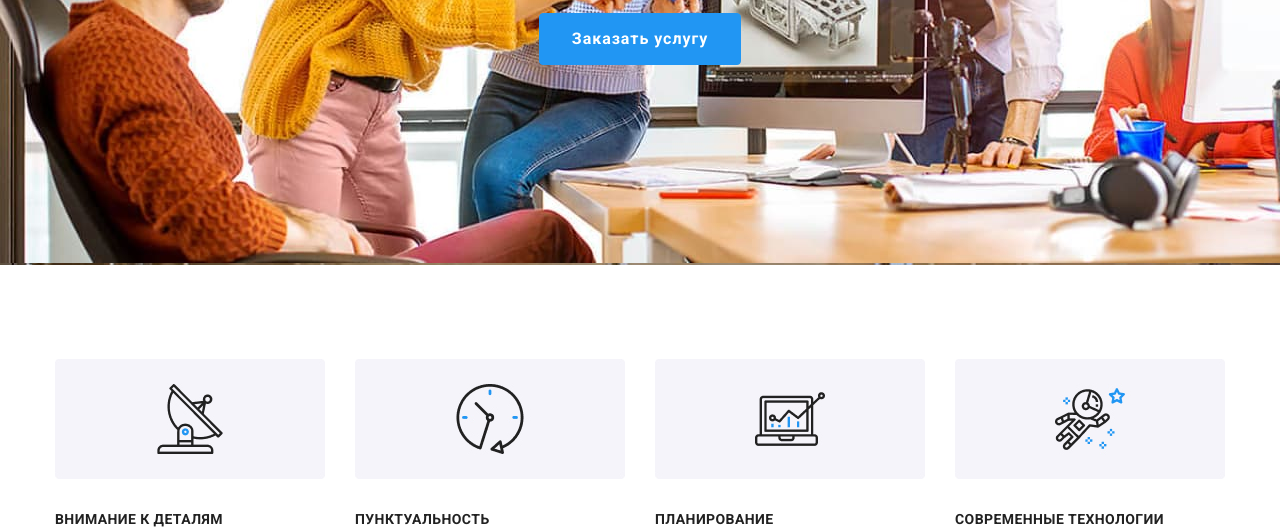
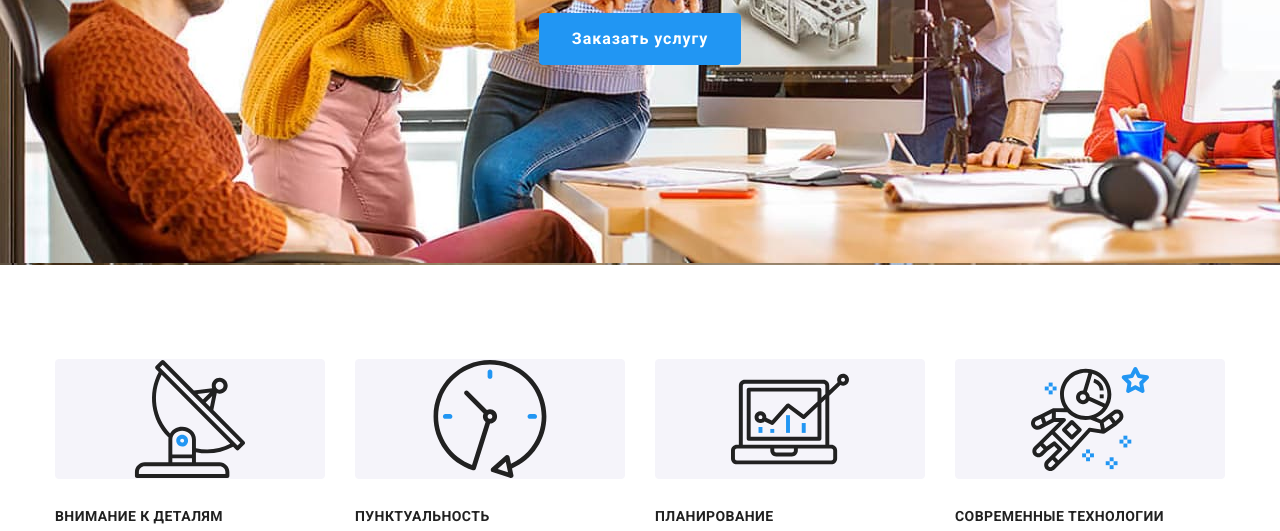
Before and after one commit to macnazar/goit-markup-hw-03, a plain HTML site: page index.html in a window 1280 px wide. Shown: the part 419-950 px from the top of the page. Drawn offline with Linux system fonts and the light colour scheme.

Commit message:
hw-03-html-css
Доопрацьована версія.Виправлено зауваження.

```diff
--- a/css/styles.css
+++ b/css/styles.css
@@ -35,7 +35,7 @@ ul {
 
 body {
   background: #ffffff;
-  font-family: "Roboto", sans-serif;
+  font-family: 'Roboto', sans-serif;
   font-size: 14px;
   color: #212121;
 }
@@ -191,6 +191,14 @@ body {
 }
 
 .img-about-us {
+  display: flex;
+  justify-content: center;
+  width: 270px;
+  height: 120px;
+
+  background: #f5f4fa;
+  border: 1px solid #f5f4fa;
+  border-radius: 4px;
   margin-bottom: 30px;
 }
 
--- a/index.html
+++ b/index.html
@@ -65,11 +65,12 @@
         <div class="container">
           <ul class="about-us-list list">
             <li class="about-us-list-item">
+              <div class="img-about-us">
                 <img
-                class="img-about-us"
-                src="./images/attention.jpg"
+                  src="./images/about-as/attention.svg"
                   alt="изображение спутниковой антенны"
                 />
+              </div>
               <h3 class="about-us-subtitle">Внимание к деталям</h3>
 
               <p class="about-us-description">
@@ -80,11 +81,12 @@
             </li>
 
             <li class="about-us-list-item">
+              <div class="img-about-us">
                 <img
-                class="img-about-us"
-                src="./images/punctuality.jpg"
+                  src="./images/about-as/punctuality.svg"
                   alt="изображение часов"
                 />
+              </div>
               <h3 class="about-us-subtitle">Пунктуальность</h3>
 
               <p class="about-us-description">
@@ -95,11 +97,12 @@
             </li>
 
             <li class="about-us-list-item">
+              <div class="img-about-us">
                 <img
-                class="img-about-us"
-                src="./images/planning.jpg"
+                  src="./images/about-as/planning.svg"
                   alt="изображение ноутбука"
                 />
+              </div>
               <h3 class="about-us-subtitle">Планирование</h3>
 
               <p class="about-us-description">
@@ -110,11 +113,12 @@
             </li>
 
             <li class="about-us-list-item">
+              <div class="img-about-us">
                 <img
-                class="img-about-us"
-                src="./images/technology.jpg"
+                  src="./images/about-as/technology.svg"
                   alt="изображение человечка летящего вверх"
                 />
+              </div>
               <h3 class="about-us-subtitle">Современные технологии</h3>
 
               <p class="about-us-description">
@@ -130,8 +134,8 @@
       <!--Чим ми займаємось-->
 
       <section class="what-we-do">
+        <div class="container">
           <h2 class="title">Чем мы занимаемся</h2>
-        <div class="container">
           <ul class="what-we-do-list list">
             <li class="what-we-do-list-item">
               <img src="./images/notebook.jpg" alt="Ноутбук" />
@@ -155,8 +159,8 @@
       <!--Наша команда-->
 
       <section class="our-team">
+        <div class="container">
           <h2 class="title">Наша команда</h2>
-        <div class="container">
           <ul class="our-team-list list">
             <li class="our-team-list-item">
               <img
@@ -289,8 +293,8 @@
       <!--Постійні клієнти-->
 
       <section class="regular-customers">
+        <div class="container">
           <h2 class="title">Постоянные клиенты</h2>
-        <div class="container">
           <ul class="regular-customers-list list">
             <li class="regular-customers-list-item list">
               <a class="regular-customers-list-links link" href=""
```
Also changed, not shown: images/about-as/attention.svg (added), images/about-as/planning.svg (added), images/about-as/punctuality.svg (added), images/about-as/technology.svg (added), images/attention.jpg (deleted), images/planning.jpg (deleted), images/punctuality.jpg (deleted), images/technology.jpg (deleted). Lines whose indentation alone changed are shown as unchanged.
